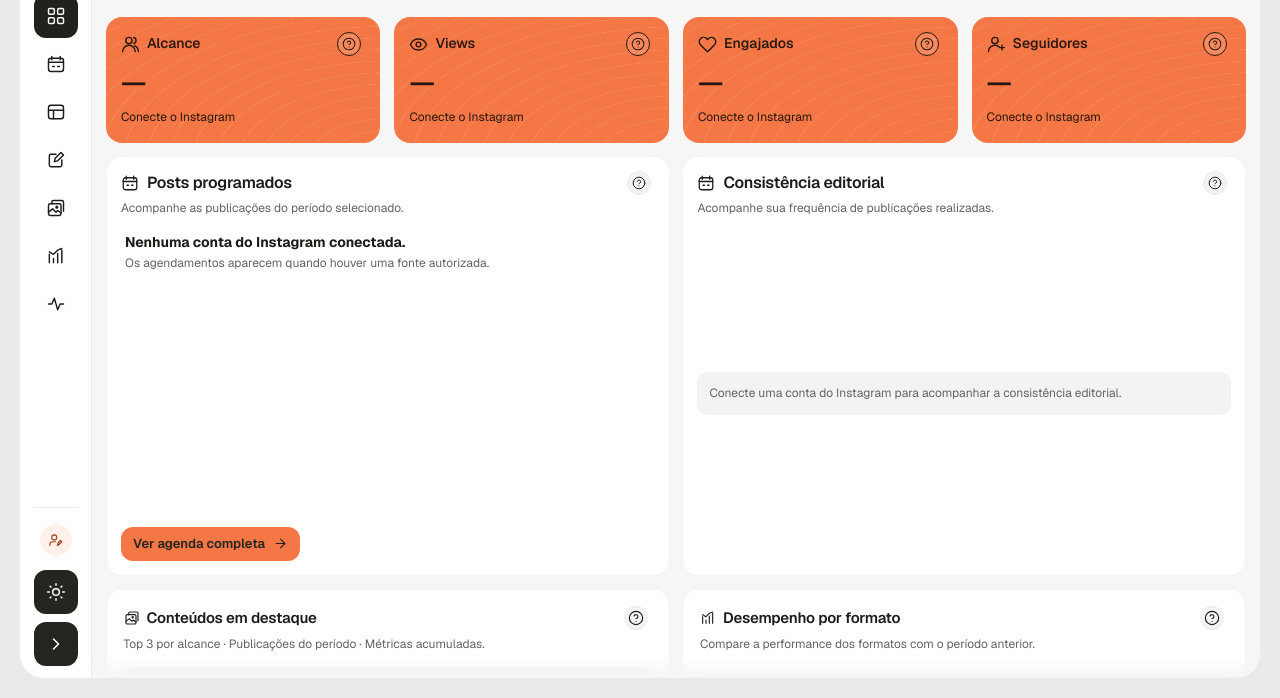
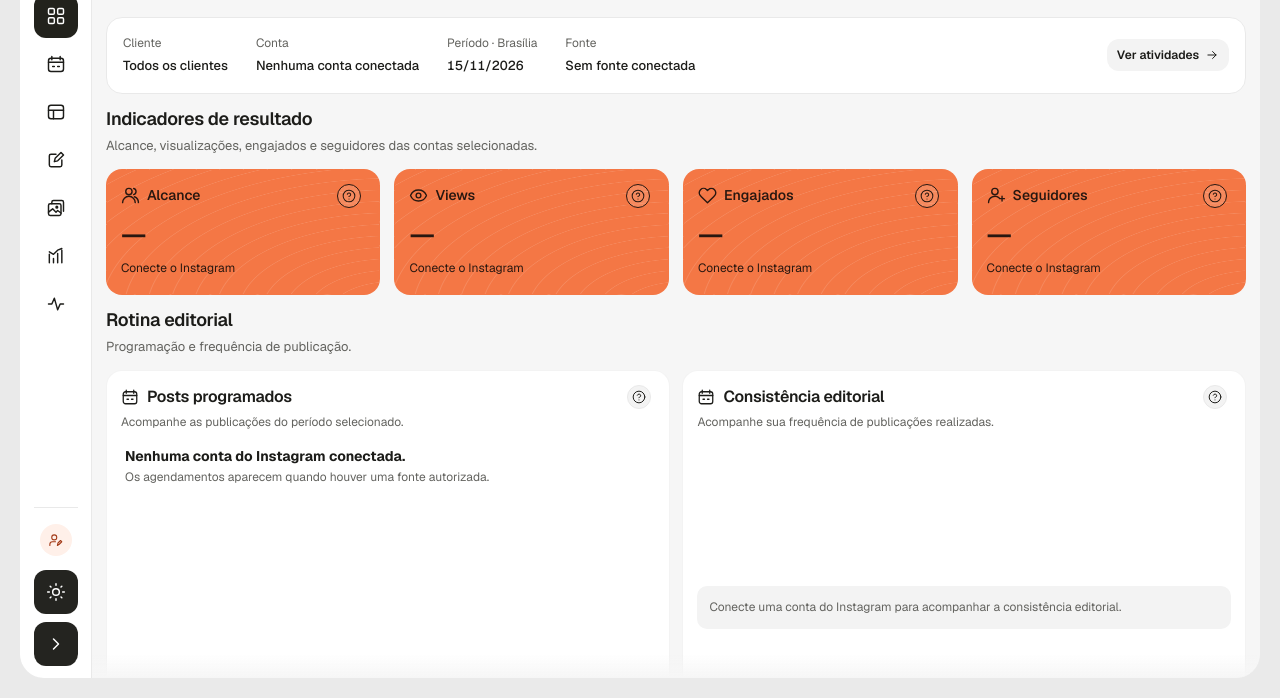
Before and after one commit to rafaelaforasteira/gestaodeinstagram, a website with bundled scripts: page index.html in a window 1280 px wide. Shown: the part 102-800 px from the top of the page. Built offline with nearby package versions, Linux system fonts and the light colour scheme.

Commit message:
Expõe contexto dos filtros e organiza seções da visão geral

```diff
--- a/dashboard.css
+++ b/dashboard.css
@@ -231,6 +231,16 @@ th{font-size:inherit}
 .heat-cell:focus-visible{outline-offset:1px}
 .heat-tooltip{position:fixed;inset:auto;margin:0;max-width:min(270px,calc(100vw - 16px));padding:9px 11px;border:1px solid var(--border);border-radius:12px;background:var(--card);color:var(--text);box-shadow:0 6px 20px #0003;font-size:12px;pointer-events:none}
 .metric-grid{display:grid;grid-template-columns:repeat(4,minmax(0,1fr));gap:14px;margin-bottom:var(--gap)}
+.dashboard-context{display:flex;align-items:center;justify-content:space-between;gap:16px;padding:16px;margin-bottom:var(--gap);border:1px solid var(--border);border-radius:var(--radius);background:var(--card);min-width:0}
+.dashboard-context dl{display:flex;flex-wrap:wrap;gap:12px 28px;margin:0;min-width:0}
+.dashboard-context dl>div{min-width:0}
+.dashboard-context dt{font-size:var(--text-caption);color:var(--muted);margin-bottom:3px}
+.dashboard-context dd{margin:0;font-size:var(--text-label);font-weight:500;overflow-wrap:anywhere}
+.dashboard-context .button{flex-shrink:0}
+.dashboard-section-heading{margin:0 0 12px;min-width:0}
+.dashboard-section-heading h2{font-size:var(--text-section);font-weight:600}
+.dashboard-section-heading p{font-size:var(--text-label);margin-top:4px}
+@container workspace (max-width:650px){.dashboard-context{align-items:stretch;flex-direction:column}.dashboard-context dl{display:grid;grid-template-columns:repeat(2,minmax(0,1fr));gap:12px}.dashboard-context .button{align-self:flex-start}}
 .metric{
   --kpi-ink:#281710;
   padding:14px;min-width:0;min-height:116px;color:var(--kpi-ink);
@@ -722,7 +732,7 @@ button.agenda-hour-label:hover{color:var(--orange-ink)}
 @container workspace (min-width:1480px){th,td{padding-inline:12px}td[data-label="Data"]{white-space:nowrap}}
 @container workspace (min-width:2180px){
   .workspace main{display:grid;grid-template-columns:repeat(16,minmax(0,1fr));gap:var(--gap);align-content:start}
-  .intro,.scope-error,.editorial-analysis,.operational-pages{grid-column:1/-1;margin-bottom:0}
+  .intro,.scope-error,.editorial-analysis,.operational-pages,.dashboard-context,.dashboard-section-heading{grid-column:1/-1;margin-bottom:0}
   .top-grid{display:contents}
   .scheduled-widget{grid-column:1/9}
   .metric-grid{grid-column:1/-1;margin-bottom:0}
--- a/dashboard.mjs
+++ b/dashboard.mjs
@@ -536,6 +536,14 @@ function renderScheduledPosts(data) {
 function refresh() {
   const selected = range(appliedFilters);
   const data = getData(selected.start,selected.end);
+  $("context-client").textContent = scopedClients.find(({id}) => id === appliedFilters.client)?.name ?? "Todos os clientes";
+  $("context-account").textContent = data.accounts.find(({id}) => id === appliedFilters.account)?.name ??
+    (data.accounts.length ? "Todas as contas · " + data.accounts.length : "Nenhuma conta conectada");
+  const contextDate = new Intl.DateTimeFormat("pt-BR", {dateStyle:"short",timeZone:"UTC"});
+  const displayDate = day => contextDate.format(new Date(day + "T12:00:00Z"));
+  $("context-period").textContent = selected.start === selected.end ? displayDate(selected.start) :
+    displayDate(selected.start) + " a " + displayDate(selected.end);
+  $("context-source").textContent = isDemo ? "Demonstração · dados fictícios" : "Sem fonte conectada";
   activity = data.activity;
   page = 1;
   renderAnalytics(data);
--- a/index.html
+++ b/index.html
@@ -159,7 +159,13 @@
         </form>
       </div>
       <p id="scope-status" class="sr-only" role="status"></p>
+      <div class="dashboard-context" aria-label="Contexto dos dados exibidos">
+        <dl><div><dt>Cliente</dt><dd id="context-client"></dd></div><div><dt>Conta</dt><dd id="context-account"></dd></div><div><dt>Período · Brasília</dt><dd id="context-period"></dd></div><div><dt>Fonte</dt><dd id="context-source"></dd></div></dl>
+        <a class="button" href="#activities">Ver atividades <svg aria-hidden="true"><use href="#icon-arrow"/></svg></a>
+      </div>
+      <div class="dashboard-section-heading"><h2>Indicadores de resultado</h2><p class="muted">Alcance, visualizações, engajados e seguidores das contas selecionadas.</p></div>
       <section class="metric-grid" aria-label="Indicadores do Instagram" id="metrics"></section>
+      <div class="dashboard-section-heading"><h2>Rotina editorial</h2><p class="muted">Programação e frequência de publicação.</p></div>
       <div class="top-grid">
         <section class="card scheduled-widget" aria-labelledby="scheduled-title">
           <header><h2 id="scheduled-title"><svg aria-hidden="true"><use href="#icon-calendar"/></svg>Posts programados</h2><p class="muted">Acompanhe as publicações do período selecionado.</p></header>
@@ -173,6 +179,7 @@
         </section>
       </div>
       <div class="editorial-analysis" id="editorial">
+        <div class="dashboard-section-heading"><h2>Análise de conteúdo</h2><p class="muted">Destaques, comparação entre formatos e resultados do Link Bio.</p></div>
         <aside class="editorial-alert" id="editorial-alert" hidden><a href="#attention">Revisar falhas de publicação</a></aside>
         <div class="editorial-primary"><section class="card editorial-card" aria-labelledby="featured-title"><header><h2 id="featured-title"><svg aria-hidden="true"><use href="#icon-media"/></svg>Conteúdos em destaque</h2><p class="muted">Top 3 por alcance · Publicações do período · Métricas acumuladas.</p></header><div id="featured"></div></section><section class="card editorial-card" id="formats-card" aria-labelledby="formats-title"><header><h2 id="formats-title"><svg aria-hidden="true"><use href="#icon-chart"/></svg>Desempenho por formato</h2><p class="muted">Compare a performance dos formatos com o período anterior.</p></header><div id="formats"></div></section></div>
         <div class="bio-grid">
```
